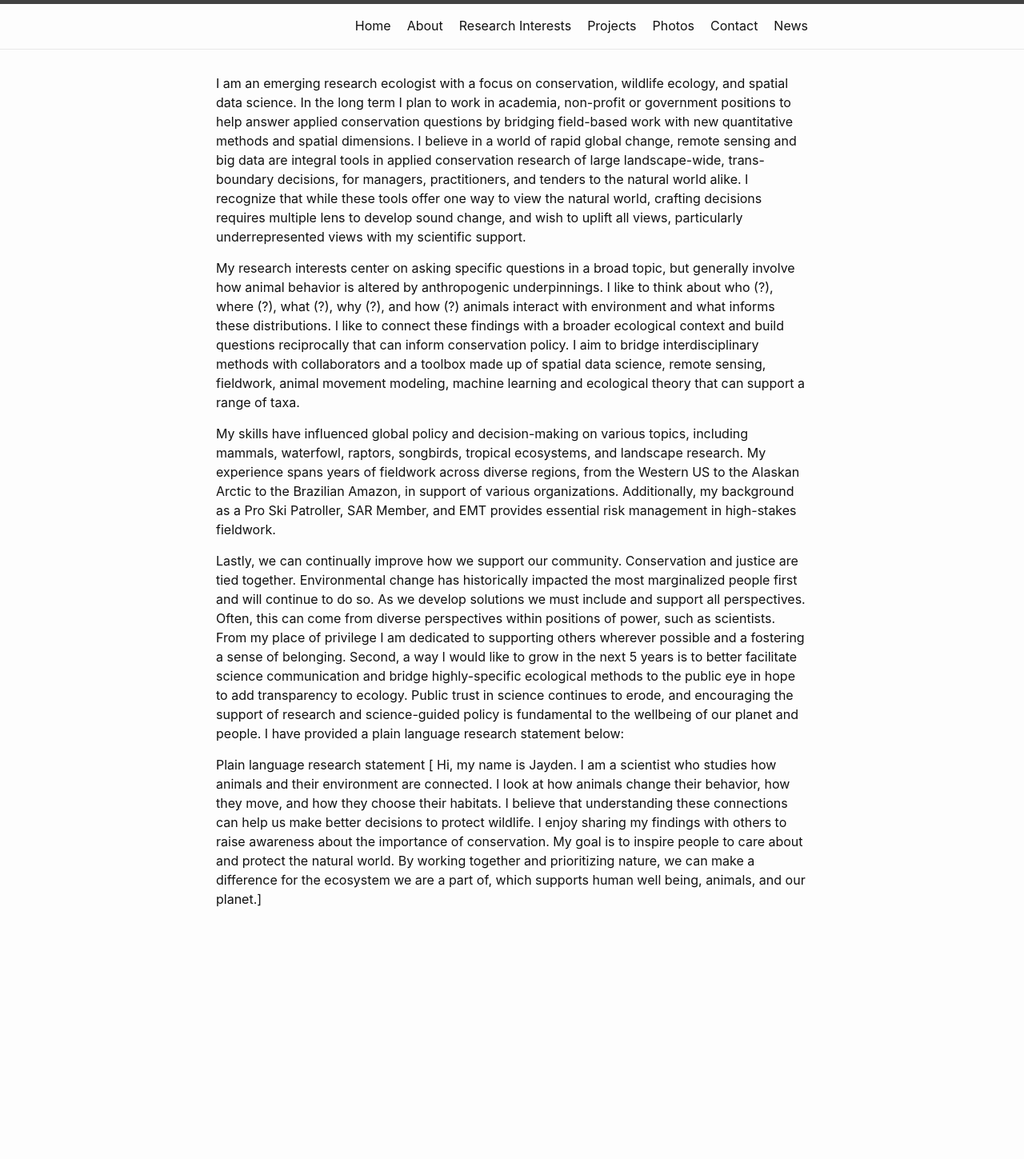
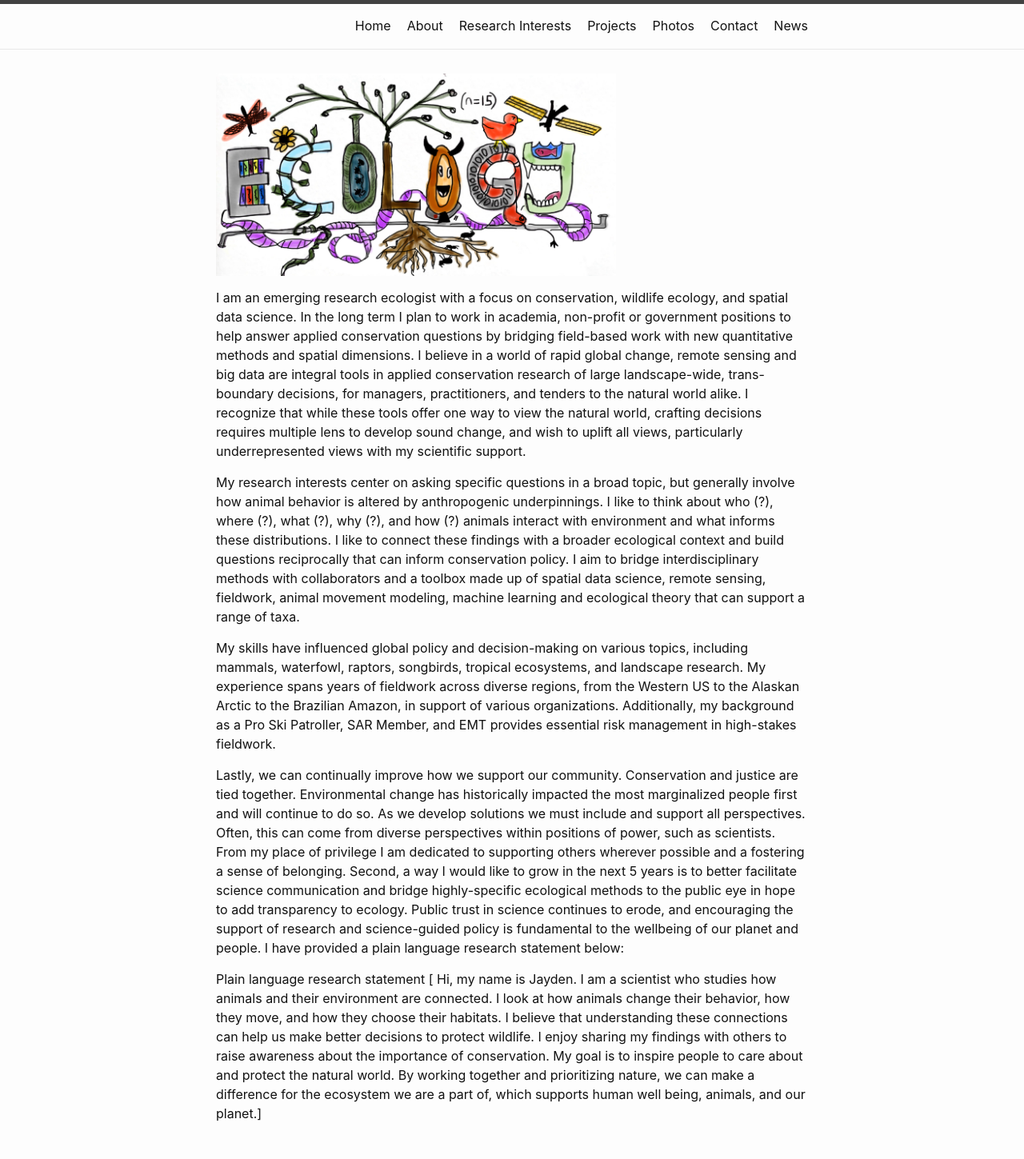
Before and after one commit to jskelly1/jskelly1.github.io, a Jekyll site: the page built from research-interests.md, in a window 1280 px wide. Shown: the whole page at 80% size. Built offline with Jekyll 4.4.1, drawn with Linux system fonts in a browser that asks for light colours; before the commit the page ends 1181 px from its top, so only the background shows below that.

Commit message:
Update research-interests.md

```diff
--- a/research-interests.md
+++ b/research-interests.md
@@ -2,6 +2,8 @@
 layout: default
 title: Research Interests
 ---
+<img src="/images/ecology!.webp" width="500"><br>
+
 I am an emerging research ecologist with a focus on conservation, wildlife ecology, and spatial data science. In the long term I plan to work in academia, non-profit or government positions to help answer applied conservation questions by bridging field-based work with new quantitative methods and spatial dimensions. I believe in a world of rapid global change, remote sensing and big data are integral tools in applied conservation research of large landscape-wide, trans-boundary decisions, for managers, practitioners, and tenders to the natural world alike. I recognize that while these tools offer one way to view the natural world, crafting decisions requires multiple lens to develop sound change, and wish to uplift all views, particularly underrepresented views with my scientific support. <br>
 
 My research interests center on asking specific questions in a broad topic, but generally involve how animal behavior is altered by anthropogenic underpinnings. I like to think about who (?), where (?), what (?), why (?), and how (?) animals interact with environment and what informs these distributions. I like to connect these findings with a broader ecological context and build questions reciprocally that can inform conservation policy. I aim to bridge interdisciplinary methods with collaborators and a toolbox made up of spatial data science, remote sensing, fieldwork, animal movement modeling, machine learning and ecological theory that can support a range of taxa.<br>
```
